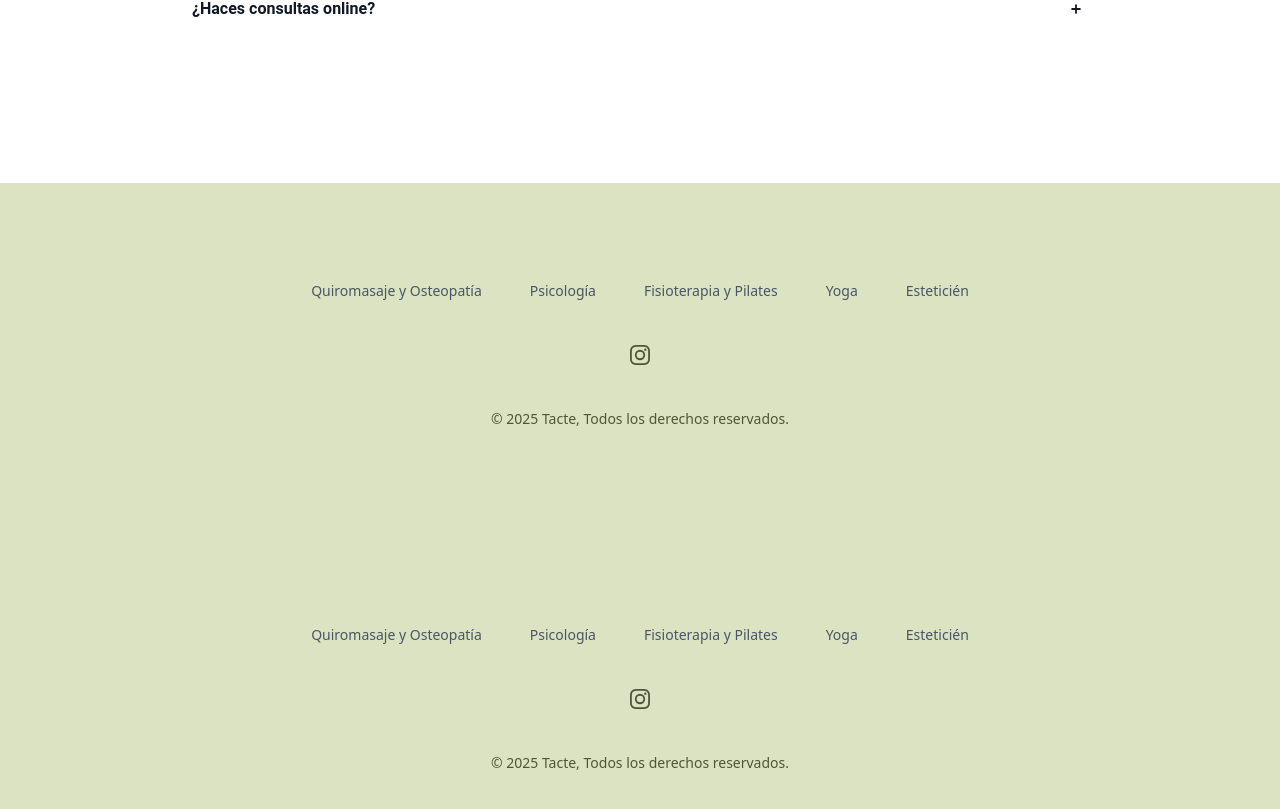
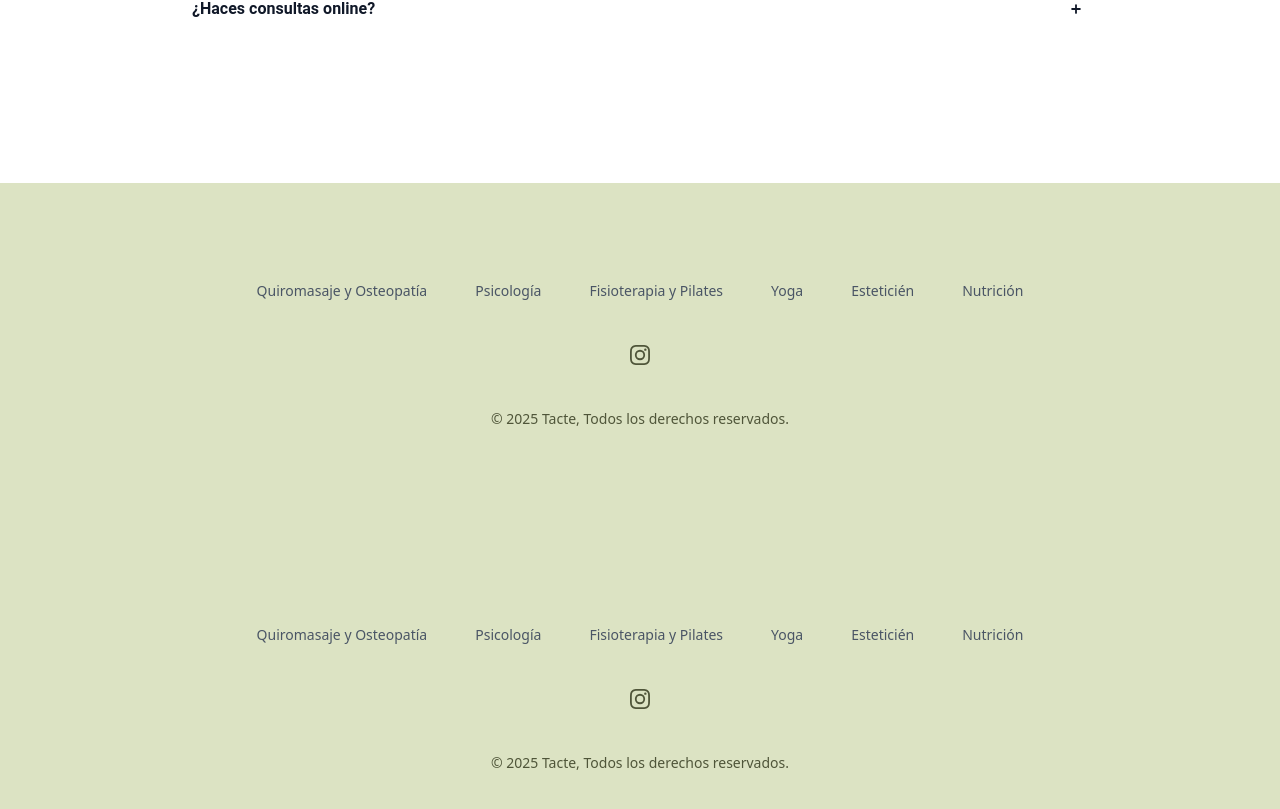
Before and after one commit to OschubGit/tacte-front, a Next.js app: page /servicios/nutricion in a window 1280 px wide. Shown: the part 5153-5962 px from the top of the page. Built offline with nearby package versions, Linux system fonts and the light colour scheme; no server answers.

Commit message:
Links footer

```diff
--- a/src/app/(components)/Footers/FooterSimpleCentered.tsx
+++ b/src/app/(components)/Footers/FooterSimpleCentered.tsx
@@ -16,7 +16,8 @@ const navigation = {
       href: "/servicios/fisioterapia-pilates",
     },
     { name: "Yoga", href: "/servicios/yoga" },
-        { name: "Esteticién", href: "/servicios/estetica" },
+    { name: "Esteticién", href: "/servicios/esteticien" },
+    { name: "Nutrición", href: "/servicios/nutricion" },
   ],
   social: [
     /* {
@@ -88,9 +89,7 @@ export default function FooterSimpleCentered({
 }: FooterSimpleCenteredProps) {
   return (
     <footer
-            className={`${
-                darkMode ? "bg-tacte-primary-800" : "bg-tacte-primary-50"
-            }`}
+      className={`${darkMode ? "bg-tacte-primary-800" : "bg-tacte-primary-50"}`}
     >
       <div className="mx-auto max-w-7xl overflow-hidden px-6 py-20 sm:py-24 lg:px-8">
         <nav
@@ -129,9 +128,7 @@ export default function FooterSimpleCentered({
         </div>
         <p
           className={`mt-10 text-center text-sm/6 ${
-                        darkMode
-                            ? "text-tacte-primary-50"
-                            : "text-tacte-primary-600"
+            darkMode ? "text-tacte-primary-50" : "text-tacte-primary-600"
           }`}
         >
           &copy; 2025 Tacte, Todos los derechos reservados.
```
Lines whose indentation alone changed are shown as unchanged.
